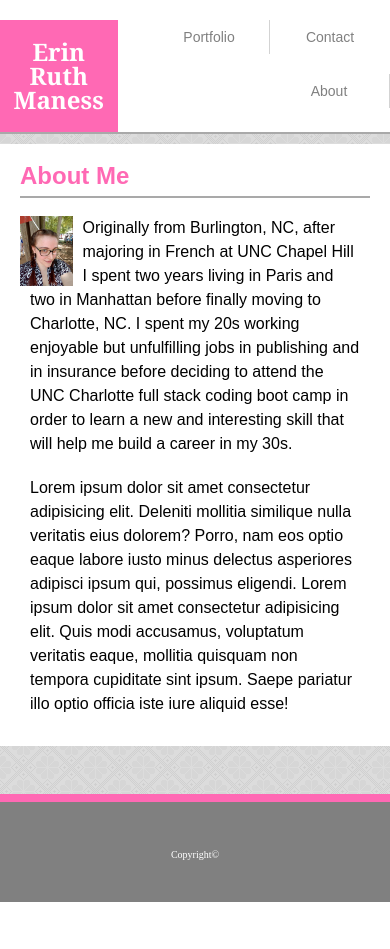
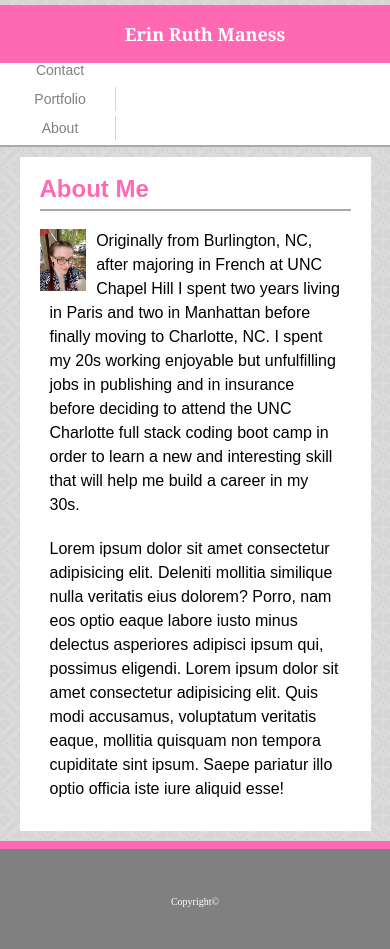
Before and after one commit to erinruthmaness/Responsive-Portfolio, a plain HTML site: page index.html in a window 390 px wide. Before the commit the page ends 902 px from the top, so only its background shows below. Drawn offline with Linux system fonts and the light colour scheme.

Commit message:
added media responsiveness for smaller screen sizes

```diff
--- a/assets/css/style.css
+++ b/assets/css/style.css
@@ -32,7 +32,6 @@ a:hover {
 
 .body {
    /* the white section with the main content */
-    border-top: solid 2px darkgray;
     font-family: Arial, Helvetica, sans-serif;
     margin: 0;
     padding: 10px 0px;
@@ -44,6 +43,8 @@ header {
 
 .headerfix {
     background-color: white;
+    border-bottom: solid 2px darkgray;
+
 }
 
 .bigname {
@@ -123,3 +124,46 @@ footer {
 footer, .push {
     height: 50px;
 }
+
+@media only screen and (max-width: 980px) {
+    .bigname {
+        font-size: 18px;
+        margin-top: 0px;
+        margin-left: 15px;
+    }
+
+    .smallname {
+        padding: 5px;
+    }
+
+    .body {
+        width: 70%;
+        margin-left: 15px;
+    }
+}
+
+@media only screen and (max-width: 768px) {
+
+    .body {
+        width: 90%;
+        margin: 0 auto;
+    }
+}
+
+@media only screen and (max-width: 640px) {
+
+    .bigname {
+        width: 100%;
+        margin: 0 auto;
+    }
+
+    .smallnamewrapper {
+        width: 100%;
+        font-size: 18px;
+    }
+
+    .smallname {
+        margin: 5px;
+        float: none;
+    }
+}
--- a/index.html
+++ b/index.html
@@ -18,6 +18,7 @@
                 <div class="bigname">
                     Erin Ruth Maness
                 </div>
+                <div class="smallnamewrapper">
                     <div class="smallname">
                         <a href="contact.html">Contact</a>
                     </div>
@@ -26,6 +27,7 @@
                     </div>
                     <div class="smallname notcontact">
                         <a href="index.html">About</a>
+                    </div>
                 </div>
             </header>
         </div>
```
Lines whose indentation alone changed are shown as unchanged.
